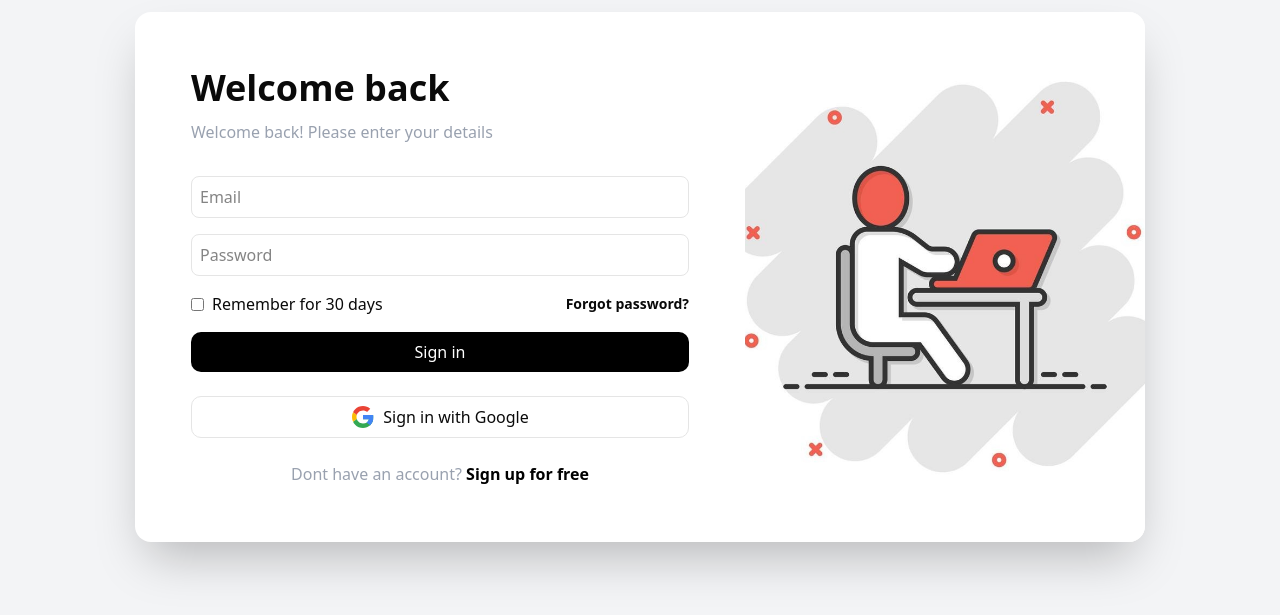
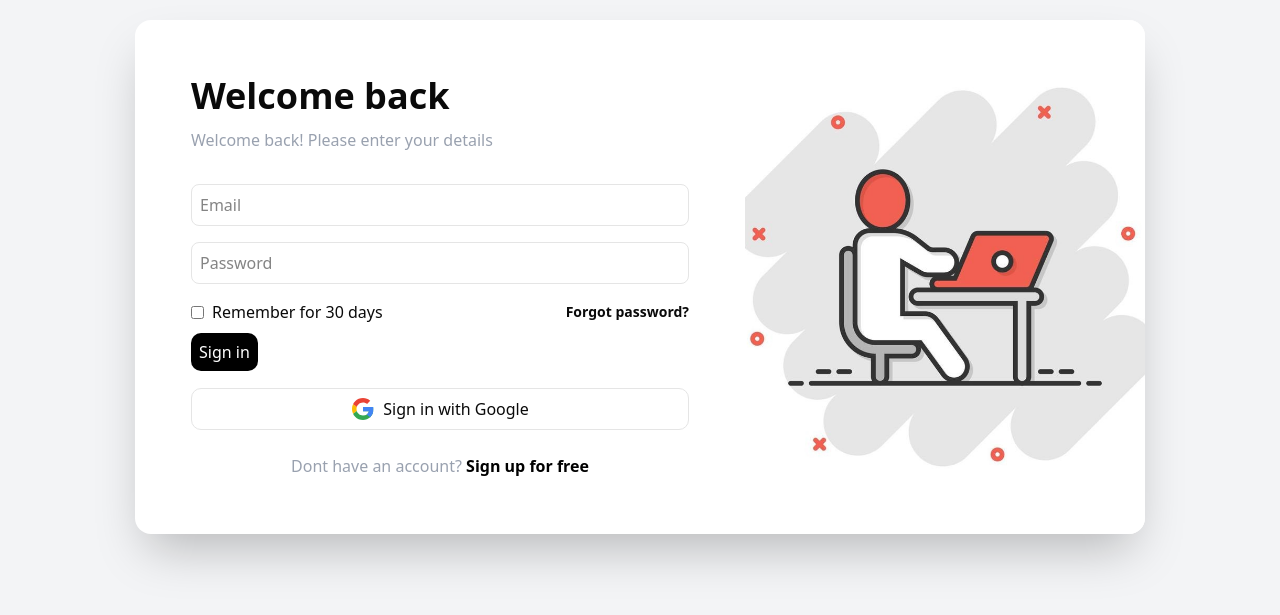
Before and after one commit to daswsi-utp/System-Sales, a Next.js app: page /auth/login in a window 1280 px wide. Shown: the part 123-738 px from the top of the page. Built offline with nearby package versions, Linux system fonts and the light colour scheme.

Commit message:
add routes in dashboard

```diff
--- a/src/app/auth/login/LoginForm.tsx
+++ b/src/app/auth/login/LoginForm.tsx
@@ -58,12 +58,12 @@ export default function LoginForm() {
           Forgot password?
         </Link>
       </div>
-      <button
+      <Link href={"/dashboard"}
         type="submit"
         className="w-full bg-black text-white p-2 rounded-lg hover:bg-gray-800 transition"
       >
         Sign in
-      </button>
+      </Link>
     </form>
   );
 }
```
